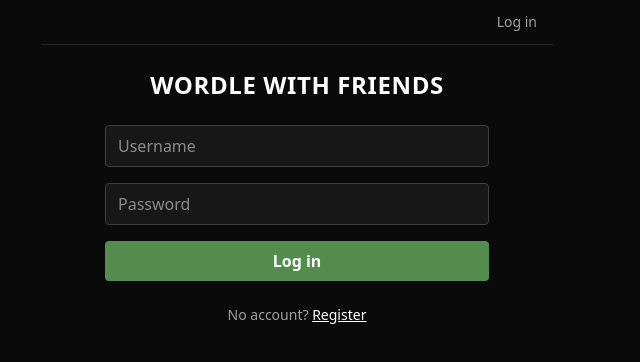
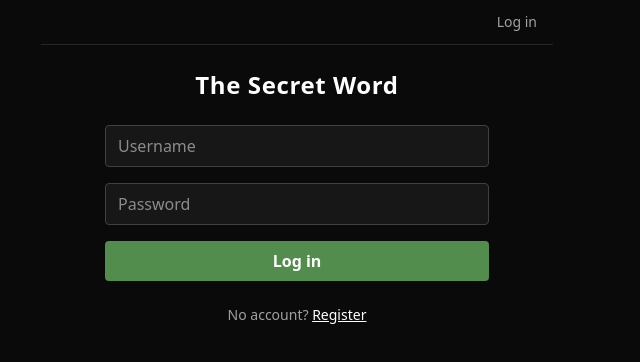
Before and after one commit to mhaneman/wordle-with-friends, a React (Vite) app in the folder frontend/: page /login in a window 1280 px wide. Shown: the top 362 px of the page, without its empty margins (343-983 px from the left). Built offline with nearby package versions, Linux system fonts and the light colour scheme; no server answers.

Commit message:
changing login text

```diff
--- a/frontend/src/pages/LoginPage.tsx
+++ b/frontend/src/pages/LoginPage.tsx
@@ -33,7 +33,7 @@ export function LoginPage() {
   return (
     <div className="w-full max-w-sm">
       <h1 className="text-2xl font-bold text-center mb-6 tracking-wide">
-        WORDLE WITH FRIENDS
+        The Secret Word
       </h1>
       <form onSubmit={handleSubmit} className="flex flex-col gap-4">
         <input
```
